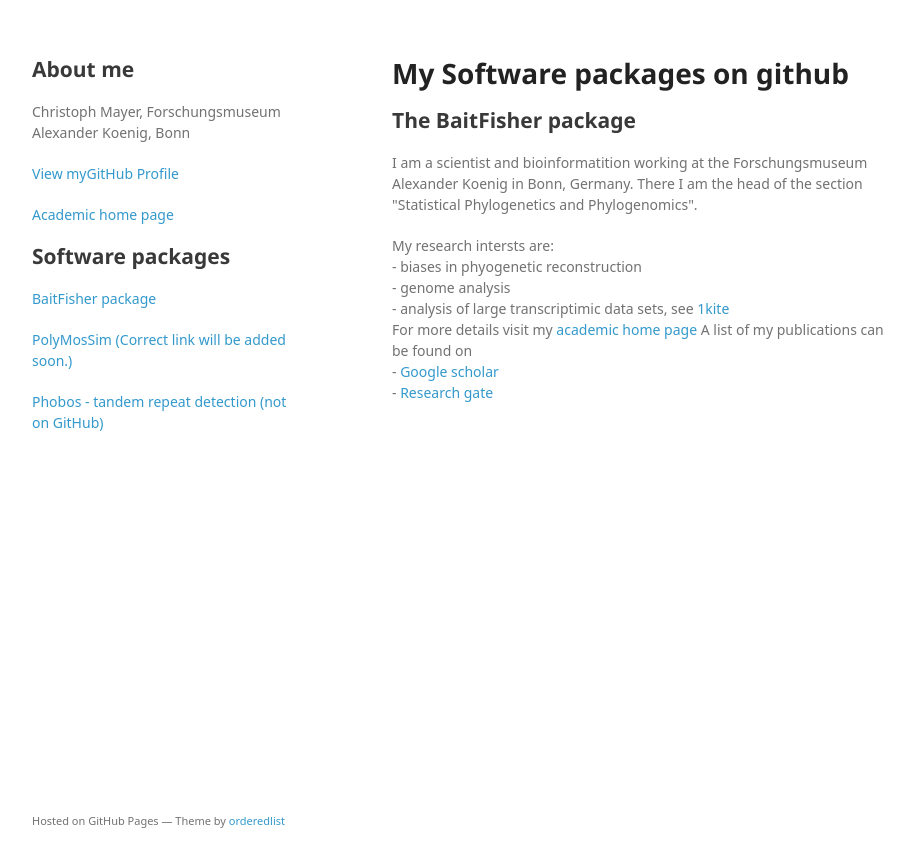
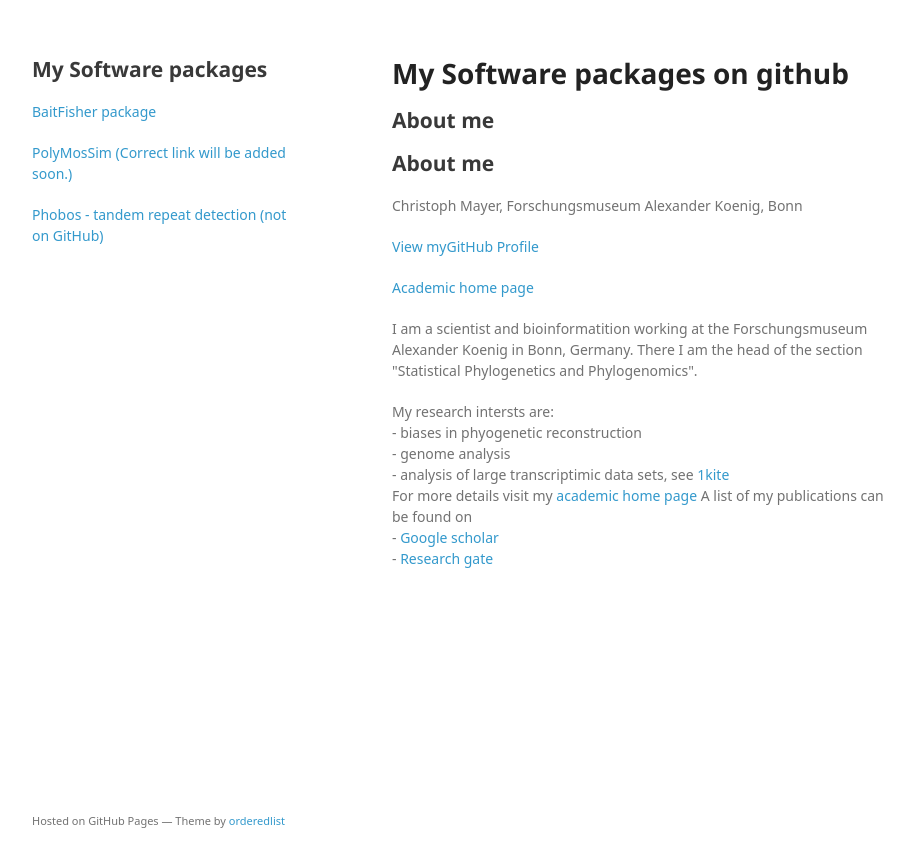
Before and after one commit to cmayer/cmayer.github.io, a Jekyll site: the page index.html, which Jekyll copies as it is, in a window 1280 px wide. Shown: the top 867 px of the page, without its empty margins (178-1092 px from the left). Built offline with Jekyll 4.4.1, drawn with Linux system fonts in a browser that asks for light colours; some web fonts are replaced.

Commit message:
Update index.html

```diff
--- a/index.html
+++ b/index.html
@@ -15,12 +15,7 @@
   <body>
     <div class="wrapper">
       <header>
-        <h2>About me</h2>
-        <p>Christoph Mayer, Forschungsmuseum Alexander Koenig, Bonn</p>
-        <p class="view"><a href="https://github.com/cmayer">View myGitHub Profile</a></p>
-        <p class="view"><a href="https://www.zfmk.de/de/zfmk/christoph-mayer">Academic home page</a></p>
-
-        <h2>Software packages</h2>
+        <h2>My Software packages</h2>
         <p class="view"><a href="https://github.com/cmayer">BaitFisher package</a></p>
         <p class="view"><a href="https://github.com/cmayer">PolyMosSim (Correct link will be added soon.)</a></p>
         <p class="view"><a href="http://www.ruhr-uni-bochum.de/ecoevo/cm/cm_phobos.htm">Phobos - tandem repeat detection (not on GitHub)</a></p>
@@ -31,7 +26,12 @@
 </h1>
 
 <h2>
-<a id="the-baitfisher-package" class="anchor" href="#the-baitfisher-package" aria-hidden="true"><span aria-hidden="true" class="octicon octicon-link"></span></a>The BaitFisher package</h2>
+<a id="the-baitfisher-package" class="anchor" href="#the-baitfisher-package" aria-hidden="true"><span aria-hidden="true" class="octicon octicon-link"></span></a>About me</h2>
+
+<h2>About me</h2>
+        <p>Christoph Mayer, Forschungsmuseum Alexander Koenig, Bonn</p>
+        <p class="view"><a href="https://github.com/cmayer">View myGitHub Profile</a></p>
+        <p class="view"><a href="https://www.zfmk.de/de/zfmk/christoph-mayer">Academic home page</a></p>
 
 <p>I am a scientist and bioinformatition working at the Forschungsmuseum Alexander Koenig in Bonn, Germany.
 There I am the head of the section
```
